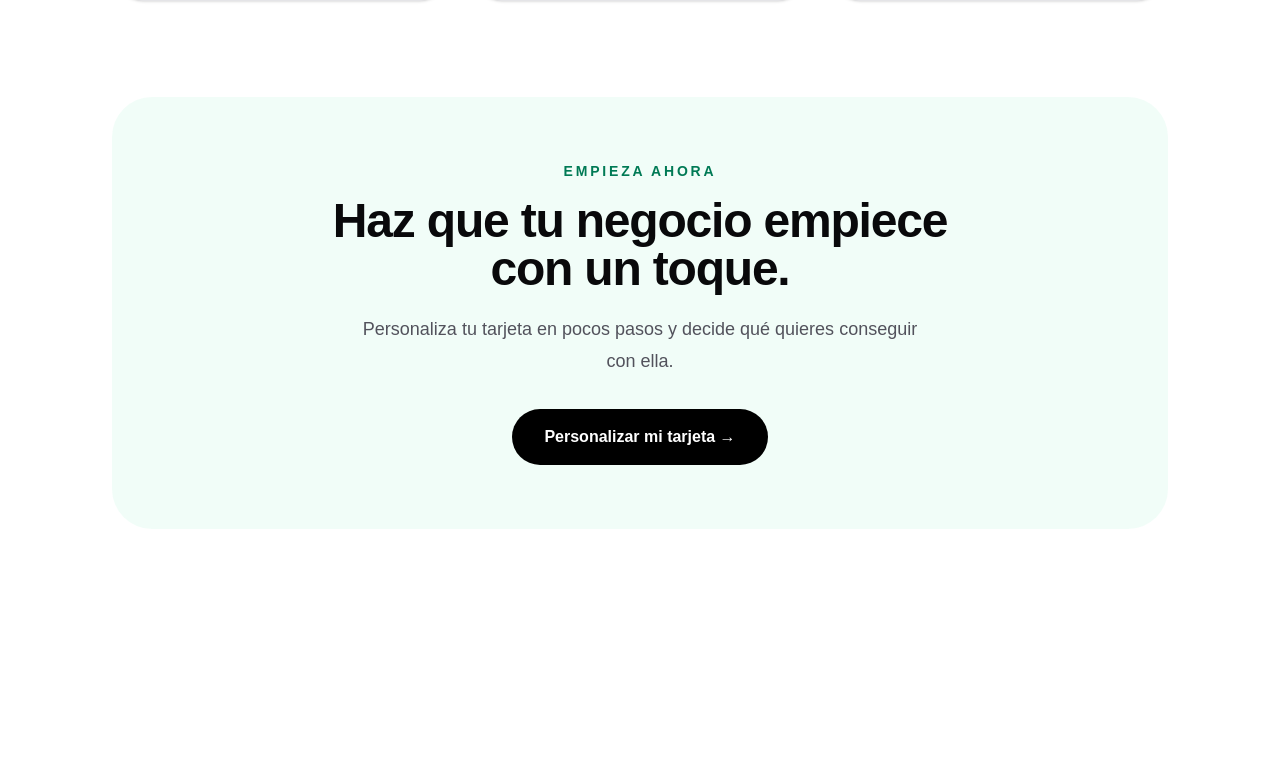
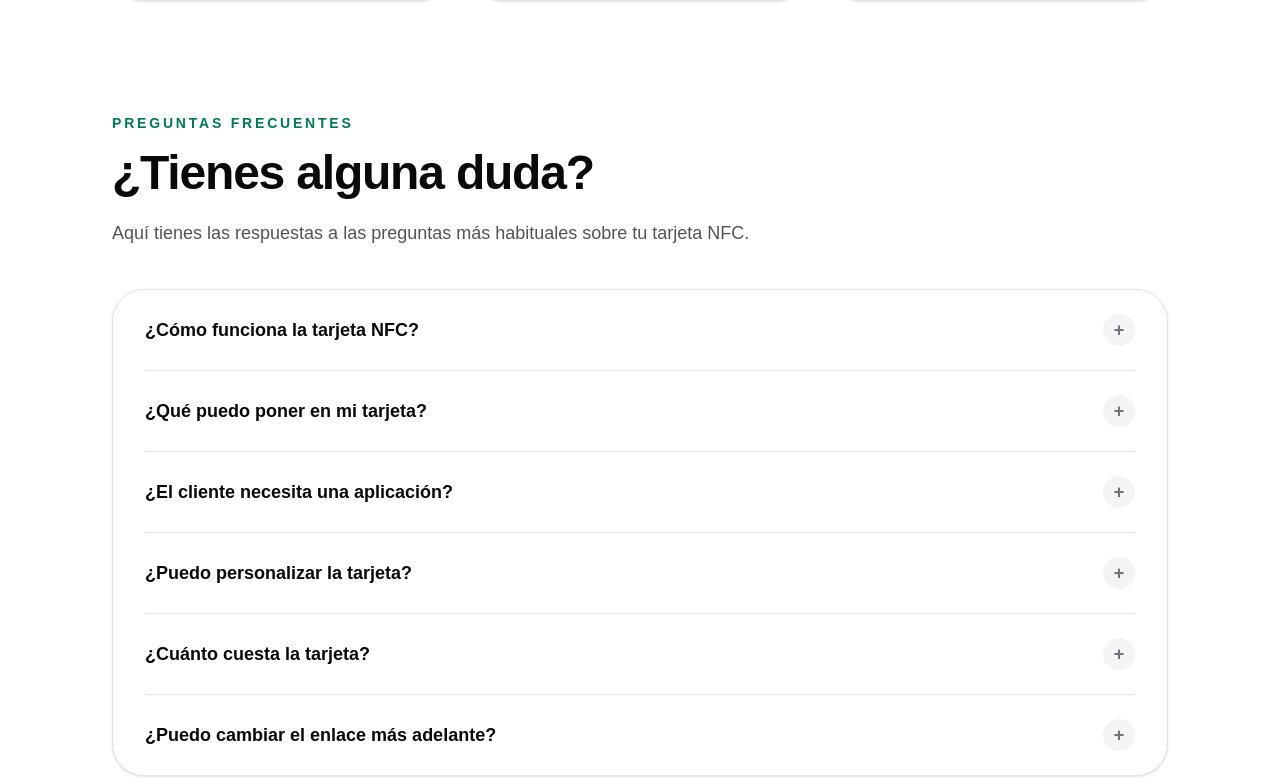
Before and after one commit to martinabenitezriera/nfc-store, a Next.js app: page /producto in a window 1280 px wide. Shown: the part 1496-2280 px from the top of the page. Before the commit the page ends 2121 px from the top, so only its background shows below. Built offline with nearby package versions, Linux system fonts and the light colour scheme.

Commit message:
feat: añadir preguntas frecuentes al producto

```diff
--- a/app/producto/page.tsx
+++ b/app/producto/page.tsx
@@ -153,6 +153,43 @@ export default function ProductoPage() {
           </div>
         </section>
 
+        <section className="mt-28">
+          <div className="max-w-2xl">
+            <p className="text-sm font-semibold uppercase tracking-[0.2em] text-emerald-700">
+              Preguntas frecuentes
+            </p>
+            <h2 className="mt-4 text-3xl font-black tracking-tight md:text-5xl">
+              ¿Tienes alguna duda?
+            </h2>
+            <p className="mt-5 text-lg leading-8 text-zinc-600">
+              Aquí tienes las respuestas a las preguntas más habituales sobre tu tarjeta NFC.
+            </p>
+          </div>
+
+          <div className="mt-10 divide-y divide-zinc-200 rounded-[2rem] border border-zinc-200 bg-white px-6 shadow-sm md:px-8">
+            {[
+              ["¿Cómo funciona la tarjeta NFC?", "Solo tienes que acercar un móvil compatible con NFC a la tarjeta. Se abrirá directamente el enlace que hayas elegido, sin necesidad de descargar ninguna aplicación."],
+              ["¿Qué puedo poner en mi tarjeta?", "Puedes elegir Google Reviews, WhatsApp, Instagram, tu página web, Spotify o cualquier otro enlace que quieras compartir con tus clientes."],
+              ["¿El cliente necesita una aplicación?", "No. Tu cliente solo necesita acercar su móvil a la tarjeta. La experiencia funciona directamente desde el teléfono."],
+              ["¿Puedo personalizar la tarjeta?", "Sí. Puedes elegir el color, el estilo, el nombre de tu negocio y el destino que quieres compartir."],
+              ["¿Cuánto cuesta la tarjeta?", "El precio parte de 29,90 €. El precio final se muestra antes de completar el pedido."],
+              ["¿Puedo cambiar el enlace más adelante?", "La tarjeta se configura con el enlace elegido durante el pedido. Si necesitas cambiarlo, podremos gestionar esa modificación según el servicio disponible."],
+            ].map(([question, answer]) => (
+              <details key={question} className="group py-6">
+                <summary className="flex cursor-pointer list-none items-center justify-between gap-6 text-left text-base font-bold text-zinc-950 md:text-lg">
+                  {question}
+                  <span className="flex h-8 w-8 shrink-0 items-center justify-center rounded-full bg-zinc-100 text-zinc-500 transition group-open:rotate-45">
+                    +
+                  </span>
+                </summary>
+                <p className="max-w-3xl pt-4 pr-10 text-sm leading-7 text-zinc-500 md:text-base">
+                  {answer}
+                </p>
+              </details>
+            ))}
+          </div>
+        </section>
+
         <section className="mt-24 rounded-[2.5rem] bg-emerald-50/70 px-6 py-12 text-center md:px-12 md:py-16">
           <p className="text-sm font-semibold uppercase tracking-[0.2em] text-emerald-700">
             Empieza ahora
```
